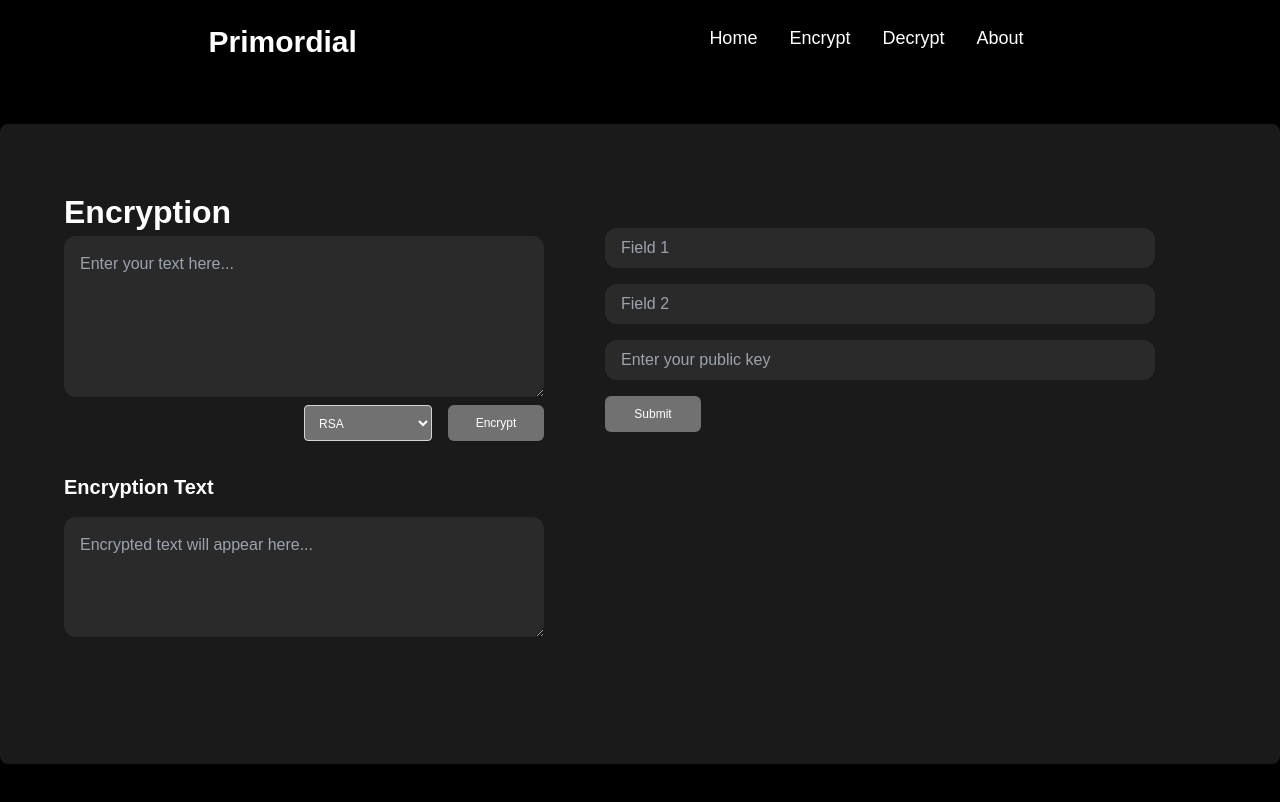
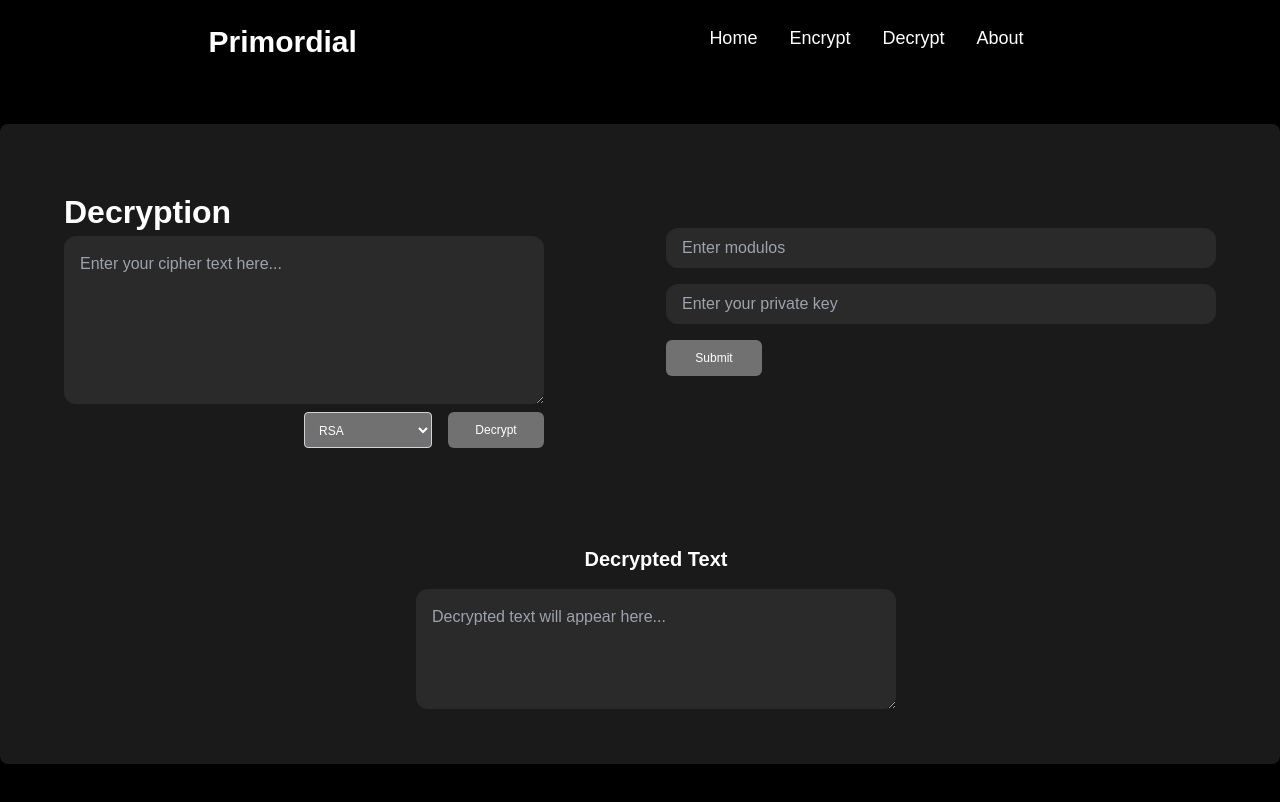
Before and after one commit to Umerrrdo/Primordial, a React (Create React App) app in the folder frontend/: page / in a window 1280 px wide. Shown: the top 802 px of the page. Built offline with nearby package versions, Linux system fonts and the light colour scheme.

Commit message:
feat: decryption

```diff
--- a/frontend/src/App.js
+++ b/frontend/src/App.js
@@ -2,11 +2,14 @@ import logo from './logo.svg';
 import './App.css';
 import Home from './pages/Home';
 import Encryption from './pages/Encryption';
+import Navbar from './components/Navbar';
+import DecryptionBox from './components/Decryptionbox';
 
 function App() {
   return (
     <div className="App">
-     <Encryption/>
+     <Navbar />
+     <DecryptionBox />
     </div>
   );
 }
--- /dev/null
+++ b/frontend/src/components/Decryptionbox.jsx
@@ -0,0 +1,78 @@
+import React, { useState } from "react";
+
+export default function EncryptionBox() {
+    const [selectedAlgorithm, setSelectedAlgorithm] = useState("rsa");
+
+
+    const handleAlgorithmChange = (e) => {
+        setSelectedAlgorithm(e.target.value);
+    }
+
+
+    const handleSubmit = (e) => {
+        e.preventDefault();
+        // Handle form submission
+    };
+
+
+    return (
+        <div className="flex justify-center">
+            <div className="bg-[#1A1A1A] w-[80rem] h-[40rem] px-4 rounded-lg my-10 relative">
+                <div className="flex justify-between mx-12 my-0">
+                    <div className="flex flex-col w-[30rem] h-[30rem] my-10">
+                        <h1 className="text-white text-[2rem] font-bold text-left  mt-6">Decryption</h1>
+                        <textarea
+                            className="w-[30rem] h-[10.5rem] bg-[#2A2A2A] text-white p-4 rounded-xl focus:outline-none"
+                            placeholder="Enter your cipher text here..."
+                        ></textarea>
+                        <div className="flex justify-end">
+                            <select
+                                id="algo"
+                                className="bg-[#717171] mt-2 h-[2.25rem] border w-[8rem] mr-4 border-gray-300 text-white font-medium text-[12px] rounded focus:ring-[#717171] focus:border-[#717171] block p-2.5 focus:outline-none"
+                                value={selectedAlgorithm}
+                                onChange={handleAlgorithmChange}
+                            >
+                                <option select value="rsa">RSA</option>
+                                <option value="rsa-3">RSA-3</option>
+                                <option value="rsa-4">RSA-4</option>
+                                <option value="rsa-5">RSA-5</option>
+                                <option value="rsa-6">RSA-6</option>
+                            </select>
+                            <button className="bg-[#717171] px-4  text-white text-[12px] font-medium my-2 rounded-md h-[2.25rem] w-[6rem] ">
+                                Decrypt
+                            </button>
+                        </div>
+
+                    </div>
+                        <div className="mt-24 flex flex-col">
+                        <form id="form" className="flex flex-col w-[550px]" onSubmit={handleSubmit}>
+                            <input
+                            type="text"
+                            className="w-full h-10 bg-[#2A2A2A] text-white p-4 rounded-xl focus:outline-none my-2"
+                            placeholder="Enter modulos"
+                        />
+                            <input
+                            type="text"
+                            className="w-full h-10 bg-[#2A2A2A] text-white p-4 rounded-xl focus:outline-none my-2"
+                            placeholder="Enter your private key"
+                        />
+                            <button type="submit" className="bg-[#717171] px-4 text-white text-[12px] font-medium my-2 rounded-md h-[2.25rem] w-[6rem] ">
+                                Submit
+                            </button>
+                        </form>
+                        </div>
+
+
+                </div>
+                    <div className="absolute bottom-[3rem] left-[26rem]">
+                        <h1 className="text-white text-xl font-bold text-center mt-6">Decrypted Text</h1>
+                            <textarea
+                                className="w-[30rem] h-[7.5rem] bg-[#2A2A2A] text-white p-4 rounded-xl focus:outline-none mt-4"
+                                placeholder="Decrypted text will appear here..."
+                            ></textarea>
+                        </div>
+            </div>
+
+        </div>
+    );
+}
```
